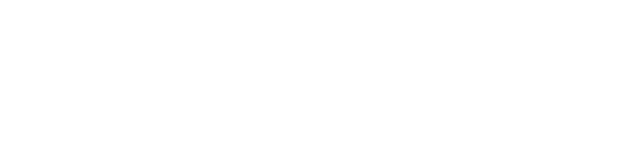
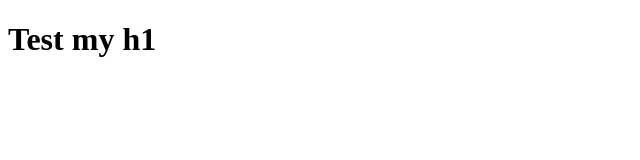
Before and after one commit to fizdalf/javascritp-course, a plain HTML site: page git-test/test.html in a window 1280 px wide. Shown: the whole page, without its empty margins (0-640 px from the left). Drawn offline with Linux system fonts and the light colour scheme.

Commit message:
modified html

```diff
--- a/git-test/test.html
+++ b/git-test/test.html
@@ -5,6 +5,6 @@
     <title>Mi Título</title>
 </head>
 <body>
-
+<h1>Test my h1</h1>
 </body>
 </html>
```
